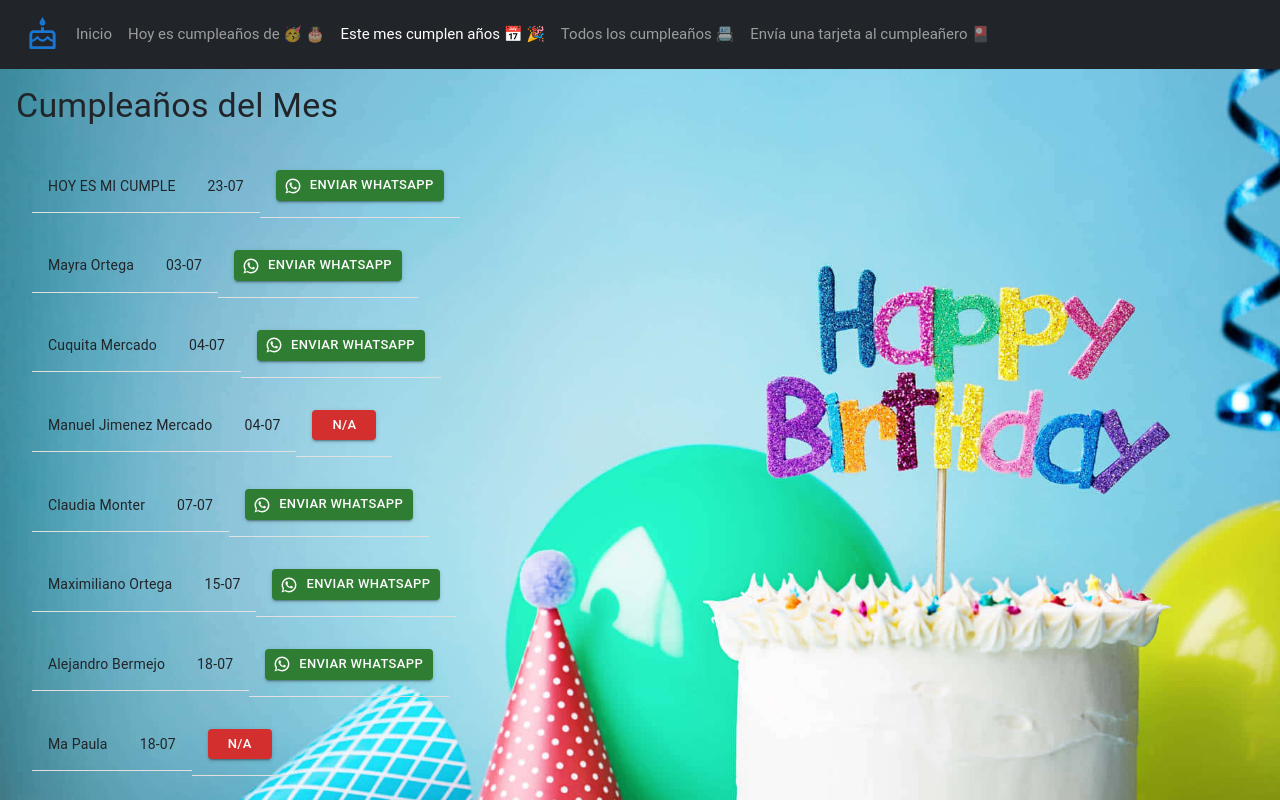
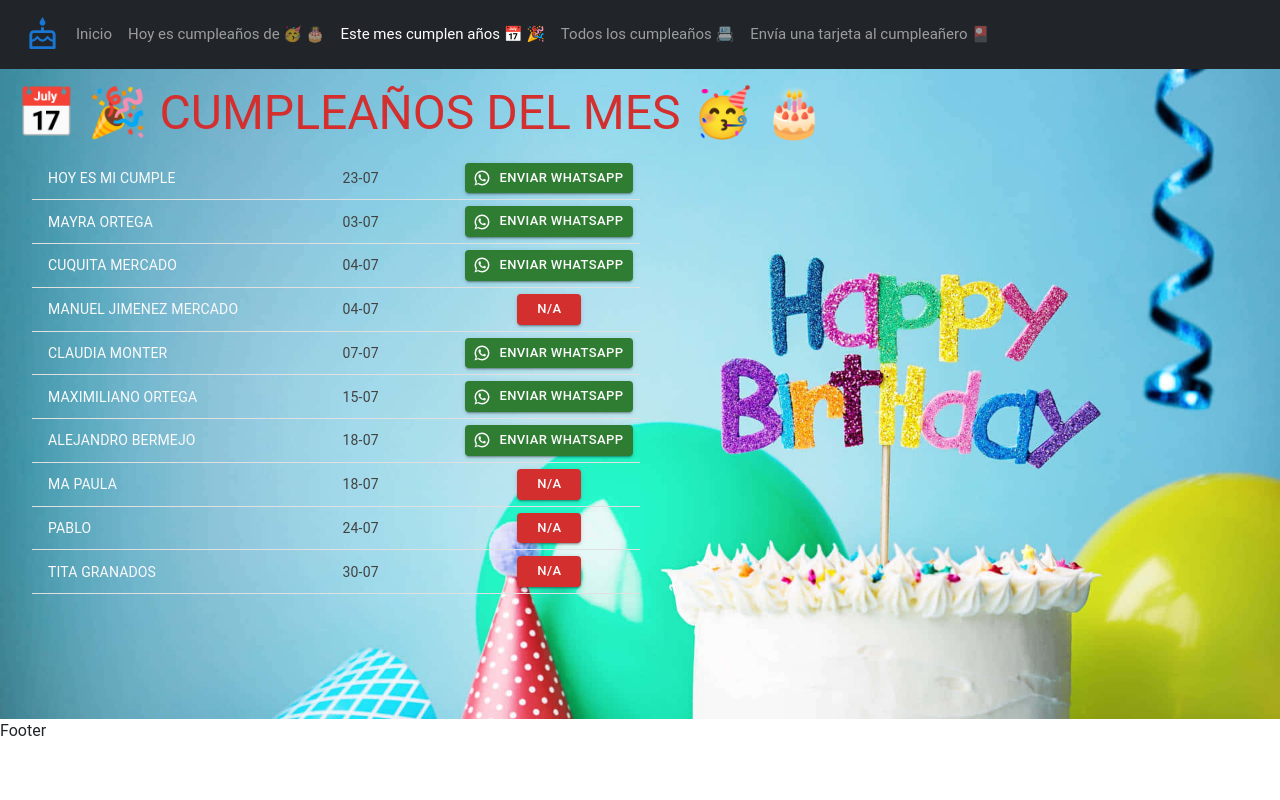
Before and after one commit to AxMar1221/app-cumpleanios, a React (Vite) app: page /birthMonth in a window 1280 px wide. Shown: the top 800 px of the page. Built offline with nearby package versions, Linux system fonts and the light colour scheme; the HTML template or start-up script is replaced by a standard one.

Commit message:
BirhtdayOfMonth works/details

```diff
--- a/src/components/pages/BirthdayTable.jsx
+++ b/src/components/pages/BirthdayTable.jsx
@@ -84,7 +84,7 @@ export const BirthdayTable = () => {
   return (
     <>
       <CardContent className="birth__table">
-        <Typography align="center" variant="h4" color="error">
+        <Typography align="center" variant="h4" sx={{ color: grey[50]}}>
           📅 🎉 Todos los cumpleañeros 🥳 🎂
         </Typography>
 
--- a/src/components/pages/BirthdaysOfMonth.jsx
+++ b/src/components/pages/BirthdaysOfMonth.jsx
@@ -1,9 +1,12 @@
 import {
   Button,
   CardContent,
-  List,
-  ListItem,
+  Grid,
+  Table,
+  TableBody,
   TableCell,
+  TableContainer,
+  TableRow,
   Typography,
 } from "@mui/material";
 import { data } from "../../data";
@@ -32,15 +35,21 @@ export const BirthdaysOfMonth = () => {
   return (
     <>
       <CardContent className="birth__month">
-        <Typography variant="h4" gutterBottom>
-          Cumpleaños del Mes
+        <Typography align="left" variant="h3" color="error">
+          📅 🎉 Cumpleaños del Mes 🥳 🎂
         </Typography>
+
+        <Grid container direction="row" item xs={9} sm={9} md={6} lg={6} xl={6}>
           {months.length > 0 ? (
-          <List>
+            <TableContainer sx={{ padding: 2 }}>
+              <Table sx={{ minWidth: 650 }} size="small">
+                <TableBody>
                   {months.map((person, i) => (
-              <ListItem key={i}>
-                <TableCell>{person.nombre}</TableCell>
-                <TableCell>{person.cumpleanios}</TableCell>
+                    <TableRow key={i}>
+                      <TableCell sx={{ color: grey[50] }}>
+                        {person.nombre}
+                      </TableCell>
+                      <TableCell sx={{ color: grey[800] }}>{person.cumpleanios}</TableCell>
                       <TableCell align="center">
                         {person.telefono.trim() !== "" ? (
                           <Button
@@ -64,12 +73,15 @@ export const BirthdaysOfMonth = () => {
                           </Button>
                         )}
                       </TableCell>
-              </ListItem>
+                    </TableRow>
                   ))}
-          </List>
+                </TableBody>
+              </Table>
+            </TableContainer>
           ) : (
             <Typography>No hay cumpleaños este mes.</Typography>
           )}
+        </Grid>
       </CardContent>
     </>
   );
--- a/src/index.css
+++ b/src/index.css
@@ -21,8 +21,10 @@ body {
   background-size: cover;
 }
 .birth__month {
+  width: 100%;
+  height: 650px;
+  text-transform: uppercase;
   background: url(./assets/happy-birthday-background-02.jpeg);
   background-repeat: no-repeat;
   background-size: cover;
-
 }
```
Lines whose indentation alone changed are shown as unchanged.
